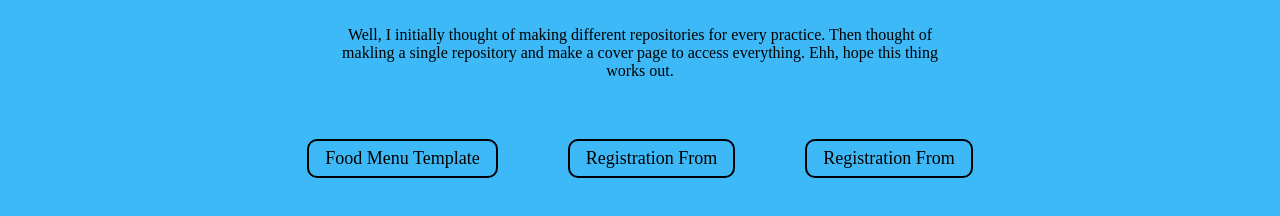
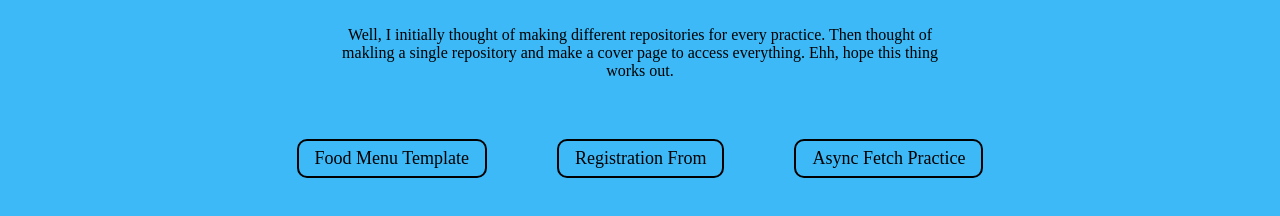
Before and after one commit to OmKakatkar/html-css-javascript-practice, a plain HTML site: page index.html in a window 1280 px wide. Shown: the part 104-320 px from the top of the page. Drawn offline with Linux system fonts and the light colour scheme.

Commit message:
Update index.html

```diff
--- a/index.html
+++ b/index.html
@@ -58,7 +58,7 @@
     <div class="projects">
         <a href="food-menu/index.html">Food Menu Template</a>
         <a href="registration-form/index.html">Registration From</a>
-        <a href="async-fetch-practice/index.html">Registration From</a>
+        <a href="async-fetch-practice/index.html">Async Fetch Practice</a>
 
     </div>
 </body>
```
